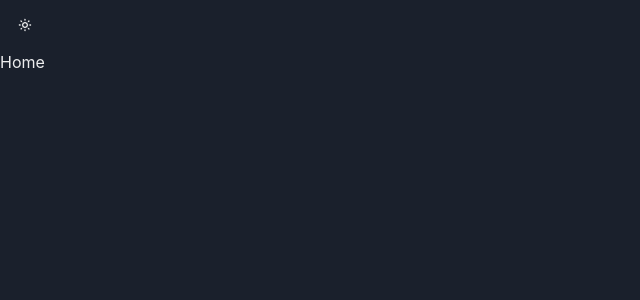
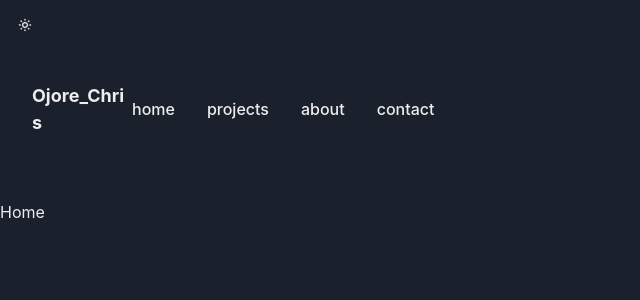
Before and after one commit to creasedigital/crease-portfolio, a React (Vite) app: page / in a window 1280 px wide. Shown: the top 300 px of the page, without its empty margins (0-640 px from the left). Built offline with nearby package versions, Linux system fonts and the light colour scheme.

Commit message:
vite path config

```diff
--- a/package.json
+++ b/package.json
@@ -17,7 +17,8 @@
     "react": "^18.2.0",
     "react-dom": "^18.2.0",
     "react-icons": "^4.4.0",
-    "react-router-dom": "^6.3.0"
+    "react-router-dom": "^6.3.0",
+    "vite-tsconfig-paths": "^3.5.0"
   },
   "devDependencies": {
     "@types/react": "^18.0.17",
--- a/src/layouts/Navbar/index.tsx
+++ b/src/layouts/Navbar/index.tsx
@@ -1,4 +1,19 @@
-const Navbar = () => {
-	return <div>Navbar</div>;
+import Logo from "components/Logo";
+import { useState } from "react";
+import MenuLinks from "../MenuLinks";
+import MenuToggle from "../MenuToggle";
+import NavBarContainer from "../NavBarContainer";
+
+const NavBar = (props: any) => {
+	const [isOpen, setIsOpen] = useState(false);
+	const toggle = () => setIsOpen(!isOpen);
+
+	return (
+		<NavBarContainer {...props}>
+			<Logo w="100px" />
+			<MenuToggle toggle={toggle} isOpen={isOpen} />
+			<MenuLinks isOpen={isOpen} />
+		</NavBarContainer>
+	);
 };
-export default Navbar;
+export default NavBar;
--- a/src/views/Home/index.tsx
+++ b/src/views/Home/index.tsx
@@ -1,10 +1,12 @@
 import { Box } from "@chakra-ui/react";
+import Navbar from "layouts/Navbar";
 import ColorToggler from "../../components/ColorToggler";
 
 const Home = () => {
 	return (
 		<Box minHeight={"100vh"}>
 			<ColorToggler />
+			<Navbar />
 			Home
 		</Box>
 	);
--- a/vite.config.ts
+++ b/vite.config.ts
@@ -1,7 +1,8 @@
 import { defineConfig } from 'vite'
 import react from '@vitejs/plugin-react'
+import tsconfigPaths from 'vite-tsconfig-paths'
 
 // https://vitejs.dev/config/
 export default defineConfig({
-  plugins: [react()]
+  plugins: [react(), tsconfigPaths()]
 })
```
Also changed, not shown: src/layouts/NavBar.tsx (deleted, +0 -19 lines), 1 other file (tests, documents, lock files or other folders).
